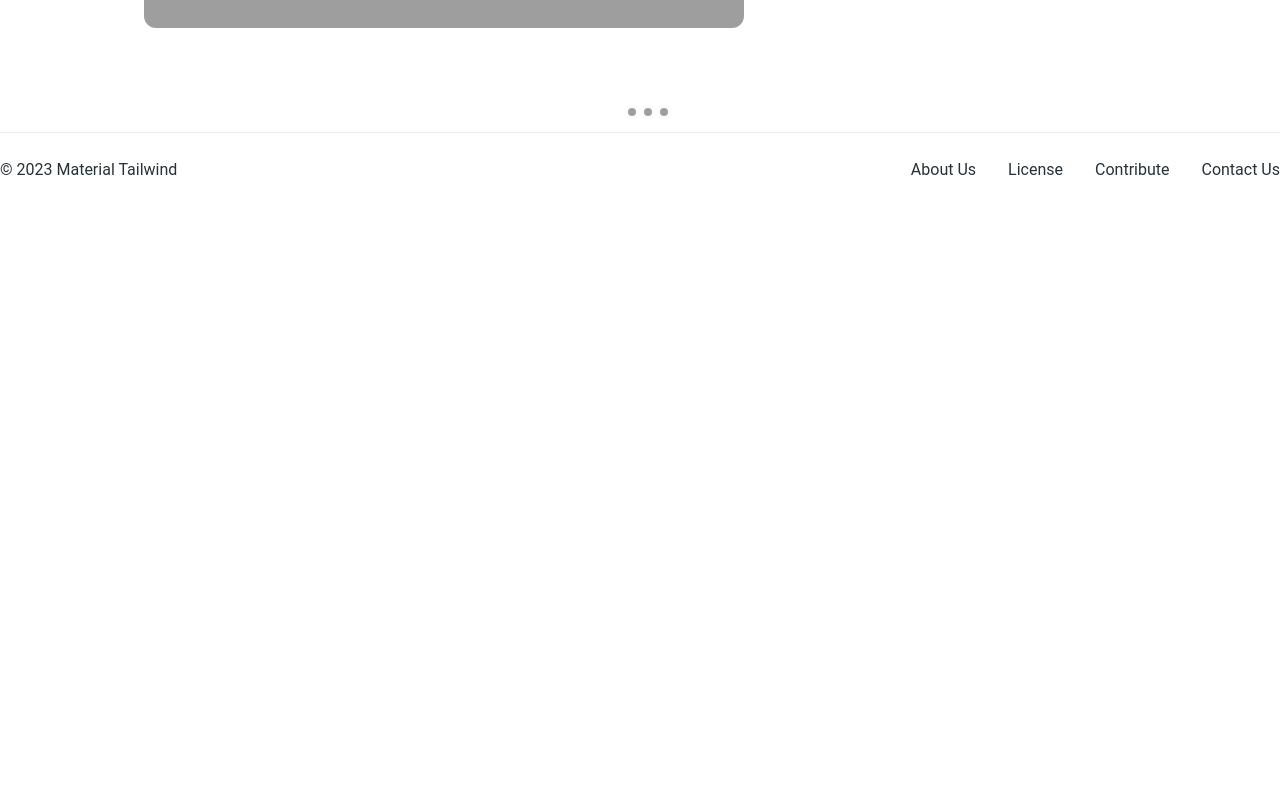
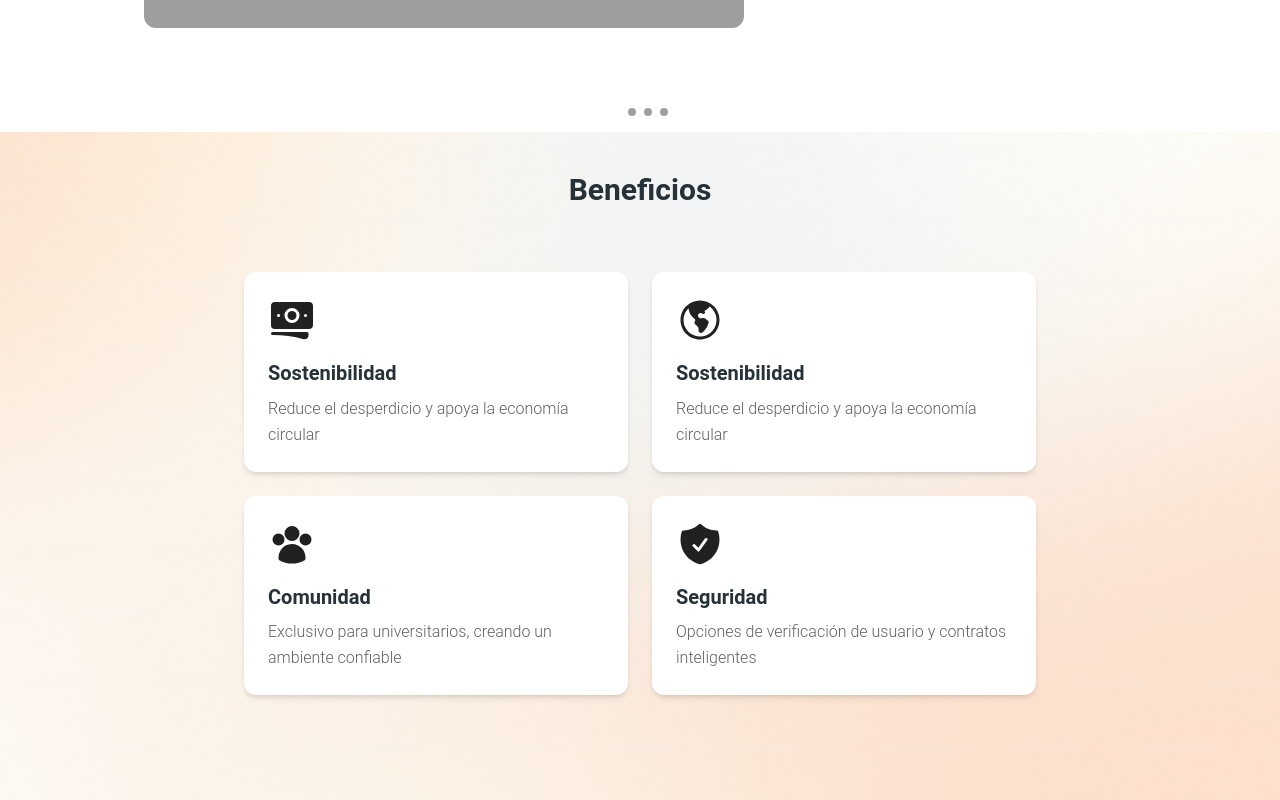
Before and after one commit to SerlioGiron/Swappi-pagina-web, a Next.js app: page / in a window 1280 px wide. Shown: the part 1220-2020 px from the top of the page. Before the commit the page ends 1427 px from the top, so only its background shows below. Built offline with nearby package versions, Linux system fonts and the light colour scheme; grey boxes are pictures that could not be loaded.

Commit message:
se agregaron beneficios

```diff
--- a/src/app/page.js
+++ b/src/app/page.js
@@ -5,6 +5,7 @@ import {StickyNavbar} from "../components/StickyNavbar";
 import Marquee from "react-fast-marquee";
 import {CarouselDefault} from "../components/Como-funciona";
 import {SimpleFooter} from "../components/Footer";
+import { Beneficios } from "../components/Beneficios";
 
 export default function Home() {
     return (
@@ -76,6 +77,7 @@ export default function Home() {
                 </div>
             </div>
             <CarouselDefault />
+            <Beneficios />
             <SimpleFooter />
         </div>
     );
--- /dev/null
+++ b/src/components/Beneficios.jsx
@@ -0,0 +1,156 @@
+import {Card, CardBody, Typography} from "@material-tailwind/react";
+import Image from "next/image";
+
+function Ahorro() {
+    return (
+        <Card className="mt-6 w-96">
+            <CardBody>
+                <svg
+                    xmlns="http://www.w3.org/2000/svg"
+                    viewBox="0 0 24 24"
+                    fill="currentColor"
+                    className="mb-4 h-12 w-12 text-gray-900"
+                >
+                    <path d="M12 7.5a2.25 2.25 0 1 0 0 4.5 2.25 2.25 0 0 0 0-4.5Z" />
+                    <path
+                        fillRule="evenodd"
+                        d="M1.5 4.875C1.5 3.839 2.34 3 3.375 3h17.25c1.035 0 1.875.84 1.875 1.875v9.75c0 1.036-.84 1.875-1.875 1.875H3.375A1.875 1.875 0 0 1 1.5 14.625v-9.75ZM8.25 9.75a3.75 3.75 0 1 1 7.5 0 3.75 3.75 0 0 1-7.5 0ZM18.75 9a.75.75 0 0 0-.75.75v.008c0 .414.336.75.75.75h.008a.75.75 0 0 0 .75-.75V9.75a.75.75 0 0 0-.75-.75h-.008ZM4.5 9.75A.75.75 0 0 1 5.25 9h.008a.75.75 0 0 1 .75.75v.008a.75.75 0 0 1-.75.75H5.25a.75.75 0 0 1-.75-.75V9.75Z"
+                        clipRule="evenodd"
+                    />
+                    <path d="M2.25 18a.75.75 0 0 0 0 1.5c5.4 0 10.63.722 15.6 2.075 1.19.324 2.4-.558 2.4-1.82V18.75a.75.75 0 0 0-.75-.75H2.25Z" />
+                </svg>
+                <Typography variant="h5" color="blue-gray" className="mb-2">
+                    Sostenibilidad
+                </Typography>
+                <Typography>
+                    Reduce el desperdicio y apoya la economía circular
+                </Typography>
+            </CardBody>
+        </Card>
+    );
+}
+
+function Sostenibilidad() {
+    return (
+        <Card className="mt-6 w-96">
+            <CardBody>
+                <svg
+                    xmlns="http://www.w3.org/2000/svg"
+                    viewBox="0 0 24 24"
+                    fill="currentColor"
+                    class="mb-4 h-12 w-12 text-gray-900"
+                >
+                    <path
+                        fill-rule="evenodd"
+                        d="M12 2.25c-5.385 0-9.75 4.365-9.75 9.75s4.365 9.75 9.75 9.75 9.75-4.365 9.75-9.75S17.385 2.25 12 2.25ZM6.262 6.072a8.25 8.25 0 1 0 10.562-.766 4.5 4.5 0 0 1-1.318 1.357L14.25 7.5l.165.33a.809.809 0 0 1-1.086 1.085l-.604-.302a1.125 1.125 0 0 0-1.298.21l-.132.131c-.439.44-.439 1.152 0 1.591l.296.296c.256.257.622.374.98.314l1.17-.195c.323-.054.654.036.905.245l1.33 1.108c.32.267.46.694.358 1.1a8.7 8.7 0 0 1-2.288 4.04l-.723.724a1.125 1.125 0 0 1-1.298.21l-.153-.076a1.125 1.125 0 0 1-.622-1.006v-1.089c0-.298-.119-.585-.33-.796l-1.347-1.347a1.125 1.125 0 0 1-.21-1.298L9.75 12l-1.64-1.64a6 6 0 0 1-1.676-3.257l-.172-1.03Z"
+                        clip-rule="evenodd"
+                    />
+                </svg>
+                <Typography variant="h5" color="blue-gray" className="mb-2">
+                    Sostenibilidad
+                </Typography>
+                <Typography>
+                    Reduce el desperdicio y apoya la economía circular
+                </Typography>
+            </CardBody>
+        </Card>
+    );
+}
+
+function Comunidad() {
+    return (
+        <Card className="mt-6 w-96">
+            <CardBody>
+                <svg
+                    xmlns="http://www.w3.org/2000/svg"
+                    viewBox="0 0 24 24"
+                    fill="currentColor"
+                    class="mb-4 h-12 w-12 text-gray-900"
+                >
+                    <path
+                        fill-rule="evenodd"
+                        d="M8.25 6.75a3.75 3.75 0 1 1 7.5 0 3.75 3.75 0 0 1-7.5 0ZM15.75 9.75a3 3 0 1 1 6 0 3 3 0 0 1-6 0ZM2.25 9.75a3 3 0 1 1 6 0 3 3 0 0 1-6 0ZM6.31 15.117A6.745 6.745 0 0 1 12 12a6.745 6.745 0 0 1 6.709 7.498.75.75 0 0 1-.372.568A12.696 12.696 0 0 1 12 21.75c-2.305 0-4.47-.612-6.337-1.684a.75.75 0 0 1-.372-.568 6.787 6.787 0 0 1 1.019-4.38Z"
+                        clip-rule="evenodd"
+                    />
+                </svg>
+                <Typography variant="h5" color="blue-gray" className="mb-2">
+                    Comunidad
+                </Typography>
+                <Typography>
+                    Exclusivo para universitarios, creando un ambiente confiable
+                </Typography>
+            </CardBody>
+        </Card>
+    );
+}
+function Seguridad() {
+    return (
+        <Card className="mt-6 w-96">
+            <CardBody>
+                <svg
+                    xmlns="http://www.w3.org/2000/svg"
+                    viewBox="0 0 24 24"
+                    fill="currentColor"
+                    class="mb-4 h-12 w-12 text-gray-900"
+                >
+                    <path
+                        fill-rule="evenodd"
+                        d="M12.516 2.17a.75.75 0 0 0-1.032 0 11.209 11.209 0 0 1-7.877 3.08.75.75 0 0 0-.722.515A12.74 12.74 0 0 0 2.25 9.75c0 5.942 4.064 10.933 9.563 12.348a.749.749 0 0 0 .374 0c5.499-1.415 9.563-6.406 9.563-12.348 0-1.39-.223-2.73-.635-3.985a.75.75 0 0 0-.722-.516l-.143.001c-2.996 0-5.717-1.17-7.734-3.08Zm3.094 8.016a.75.75 0 1 0-1.22-.872l-3.236 4.53L9.53 12.22a.75.75 0 0 0-1.06 1.06l2.25 2.25a.75.75 0 0 0 1.14-.094l3.75-5.25Z"
+                        clip-rule="evenodd"
+                    />
+                </svg>
+                <Typography variant="h5" color="blue-gray" className="mb-2">
+                    Seguridad
+                </Typography>
+                <Typography>
+                    Opciones de verificación de usuario y contratos inteligentes
+                </Typography>
+            </CardBody>
+        </Card>
+    );
+}
+
+// function seguridadIcon() {
+//     return (
+//         <svg
+//             xmlns="http://www.w3.org/2000/svg"
+//             viewBox="0 0 24 24"
+//             fill="currentColor"
+//             class="size-6"
+//         >
+//             <path
+//                 fill-rule="evenodd"
+//                 clip-rule="evenodd"
+//             />
+//         </svg>
+//     );
+// }
+
+export function Beneficios() {
+    return (
+        <div className="relative h-[110vh]">
+            <Image
+                src="/assets/background.avif"
+                alt="Background"
+                layout="fill"
+                objectFit="cover"
+                quality={100}
+                style={{opacity: 0.2, zIndex: -1}}
+            />
+            <Typography
+                color="blue-gray"
+                className="text-3xl font-bold text-center pt-10"
+            >
+                Beneficios
+            </Typography>
+            <div className="flex flex-row justify-center gap-6 mt-10">
+                {Ahorro()}
+                {Sostenibilidad()}
+            </div>
+            <div className="flex flex-row justify-center gap-6 ">
+                {Comunidad()}
+                {Seguridad()}
+            </div>
+        </div>
+    );
+}
```
